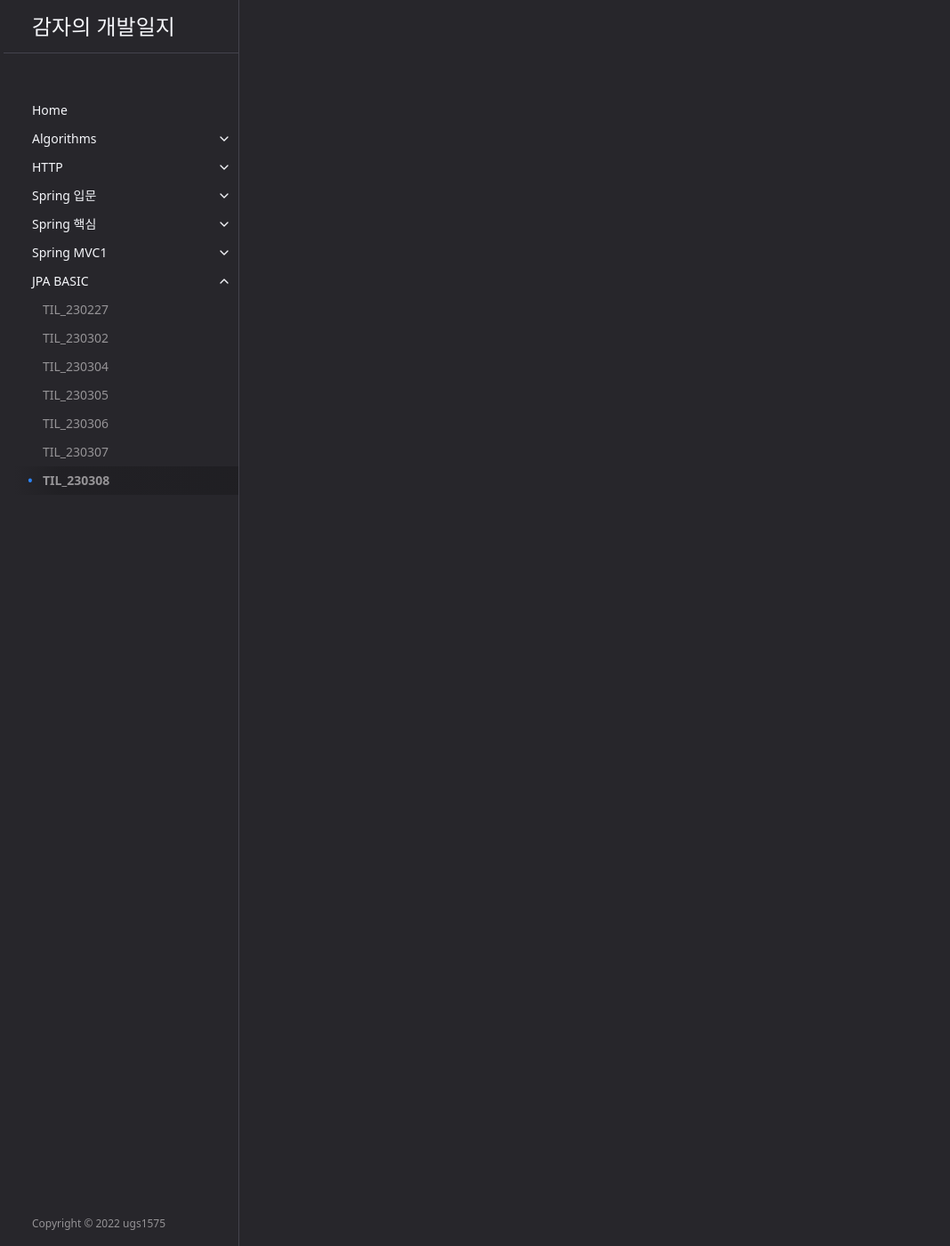
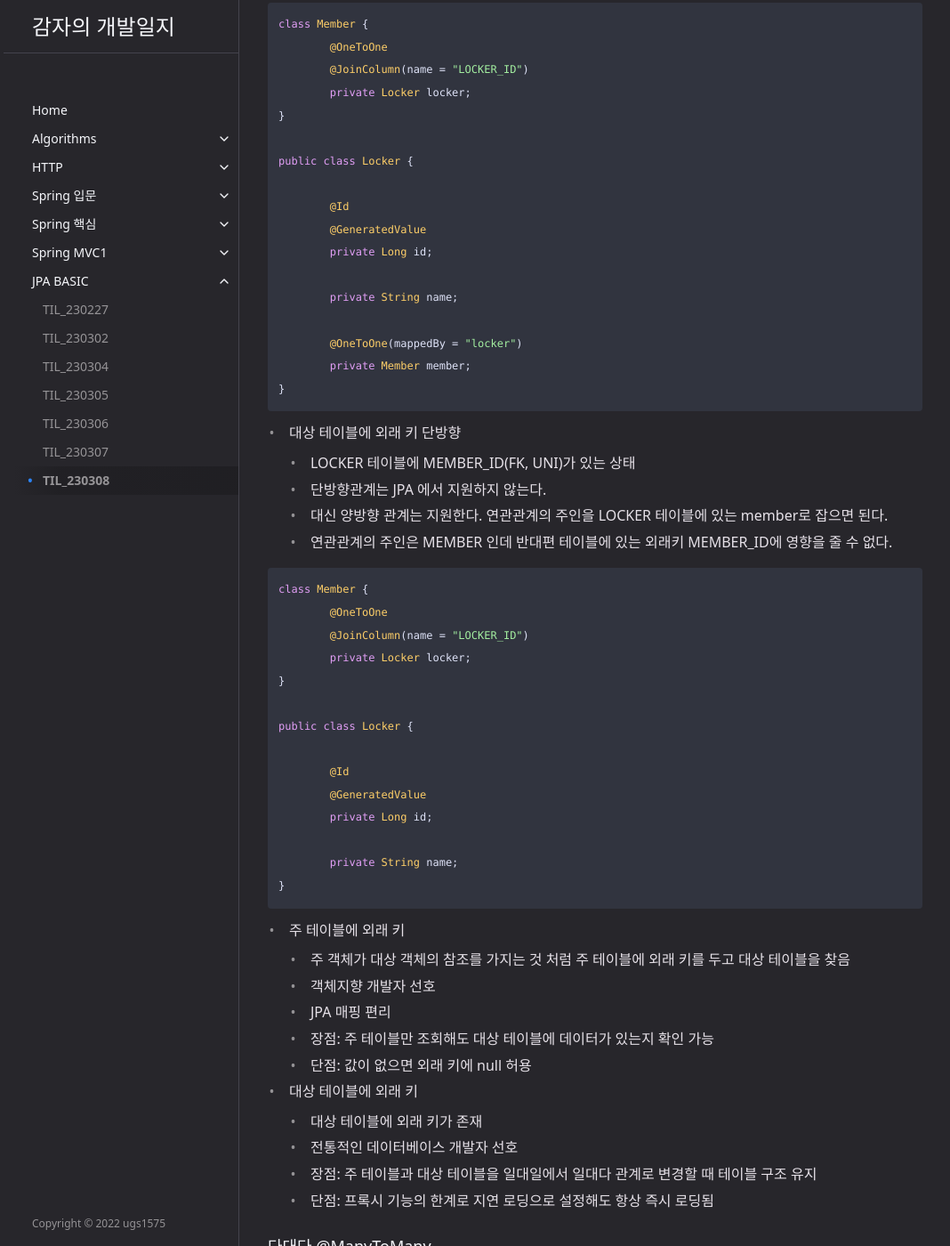
Before and after one commit to ugs1575/ugs1575.github.io, a Jekyll site: the page built from docs/jpa-basic/til_230308.md, in a window 1280 px wide and 1400 px high, scrolled down 2452 px. Shown: the whole window at 89% size, without its empty margins (103-1171 px from the left). Built offline with Jekyll 4.4.1, drawn with Linux system fonts in a browser that asks for light colours; some of the changed text lies outside the part shown.

Commit message:
til_230308 내용 추가

````diff
--- a/docs/jpa-basic/til_230308.md
+++ b/docs/jpa-basic/til_230308.md
@@ -77,6 +77,86 @@ em.persist(team);
 	- 이런 매핑은 공식적으로 존재하지 않는다.
 
 ### 일대일 @OneToOne
+- 일다일관계는 주 테이블이나 대상 테이블 중에 외래 키 선택이 가능하다.
+	- 예를들어 member 테이블과 locker 테이블이 있을 때 member 테이블이 주, LOCKER 테이블이 대상 테이블이다.
+- 외래키에 데이터베이스 유니크 제약조건을 추가해 주어야 한다.
+- 주 테이블에 외래 키 단방향 관계 코드 (보통 실무에서 사용하는 방법)
+	- MEMBER 테이블에 LOCKER_ID(FK, UNI)가 있는 상태
+
+```java
+class Member {
+	@OneToOne
+	@JoinColumn(name = "LOCKER_ID")
+	private Locker locker;
+}
+
+public class Locker {
+
+	@Id
+	@GeneratedValue
+	private Long id;
+
+	private String name;
+}
+```
+
+- 주 테이블에 외래 키 양방향
+
+```java
+class Member {
+	@OneToOne
+	@JoinColumn(name = "LOCKER_ID")
+	private Locker locker;
+}
+
+public class Locker {
+
+	@Id
+	@GeneratedValue
+	private Long id;
+
+	private String name;
+
+	@OneToOne(mappedBy = "locker")
+	private Member member;
+}
+```
+
+- 대상 테이블에 외래 키 단방향
+	- LOCKER 테이블에 MEMBER_ID(FK, UNI)가 있는 상태
+	- 단방향관계는 JPA 에서 지원하지 않는다.
+	- 대신 양방향 관계는 지원한다. 연관관계의 주인을 LOCKER 테이블에 있는 member로 잡으면 된다.
+	- 연관관계의 주인은 MEMBER 인데 반대편 테이블에 있는 외래키 MEMBER_ID에 영향을 줄 수 없다.
+
+```java
+class Member {
+	@OneToOne
+	@JoinColumn(name = "LOCKER_ID")
+	private Locker locker;
+}
+
+public class Locker {
+
+	@Id
+	@GeneratedValue
+	private Long id;
+
+	private String name;
+}
+```
+
+- 주 테이블에 외래 키
+	- 주 객체가 대상 객체의 참조를 가지는 것 처럼 주 테이블에 외래 키를 두고 대상 테이블을 찾음
+	- 객체지향 개발자 선호
+	- JPA 매핑 편리
+	- 장점: 주 테이블만 조회해도 대상 테이블에 데이터가 있는지 확인 가능
+	- 단점: 값이 없으면 외래 키에 null 허용
+- 대상 테이블에 외래 키
+	- 대상 테이블에 외래 키가 존재
+	- 전통적인 데이터베이스 개발자 선호
+	- 장점: 주 테이블과 대상 테이블을 일대일에서 일대다 관계로 변경할 때 테이블 구조 유지
+	- 단점: 프록시 기능의 한계로 지연 로딩으로 설정해도 항상 즉시 로딩됨
+
 ### 다대다 @ManyToMany
 
 ## Ref.
````
